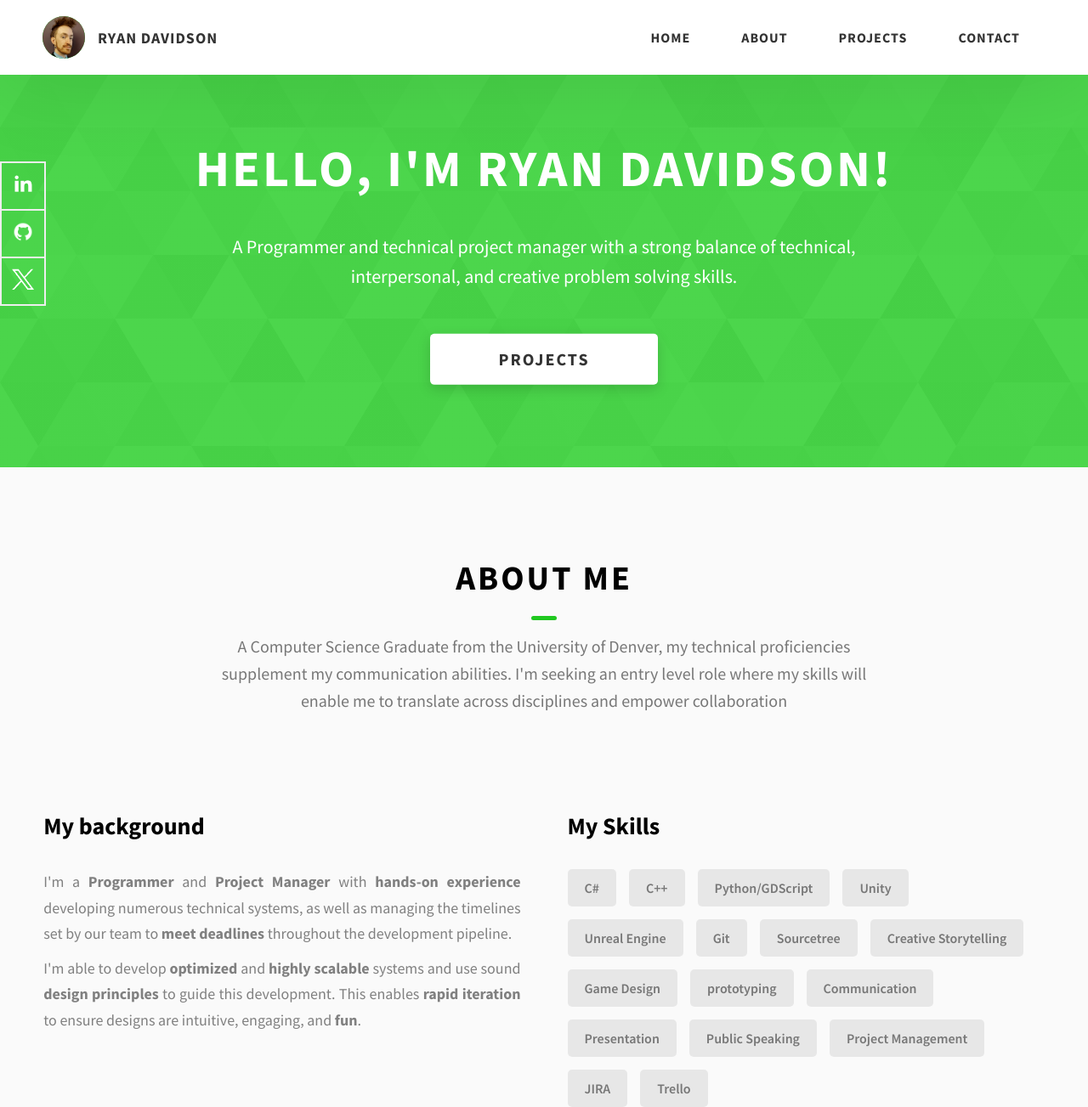
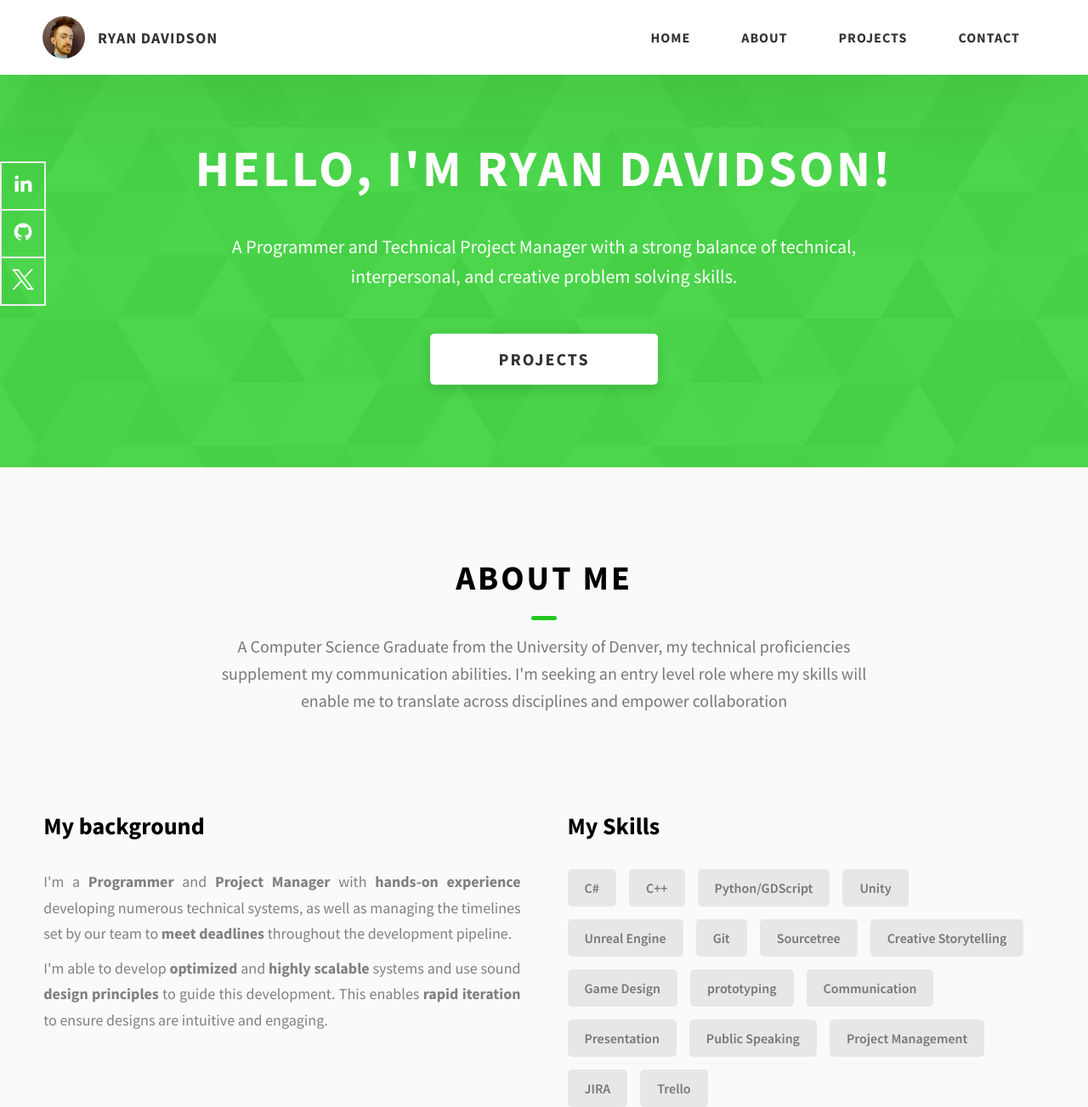
Before and after one commit to RyanDavidsonDev/DevPortfolio, a website: page index.html in a window 1280 px wide. Shown: the top 1303 px of the page at 85% size. Drawn offline with Linux system fonts and the light colour scheme.

Commit message:
cut the fun

```diff
--- a/index.html
+++ b/index.html
@@ -87,7 +87,7 @@
         <h1 class="heading-primary">Hello, I'm Ryan Davidson!</h1>
         <div class="home-hero__info">
           <p class="text-primary">
-            A Programmer and technical project manager with a strong balance of technical, interpersonal, and creative problem solving skills.
+            A Programmer and Technical Project Manager with a strong balance of technical, interpersonal, and creative problem solving skills.
           </p>
         </div>
         <div class="home-hero__cta">
@@ -150,8 +150,8 @@
                 I'm able to develop <strong>optimized</strong> and <strong>highly scalable</strong>
                 systems and use sound <strong> design principles</strong> to guide
                 this development. This enables
-                <strong>rapid iteration</strong> to ensure designs are intuitive,
-                engaging, and <strong>fun</strong>.
+                <strong>rapid iteration</strong> to ensure designs are intuitive
+                and engaging.
               </p>
               <p class="about__content-details-para">
 
```
